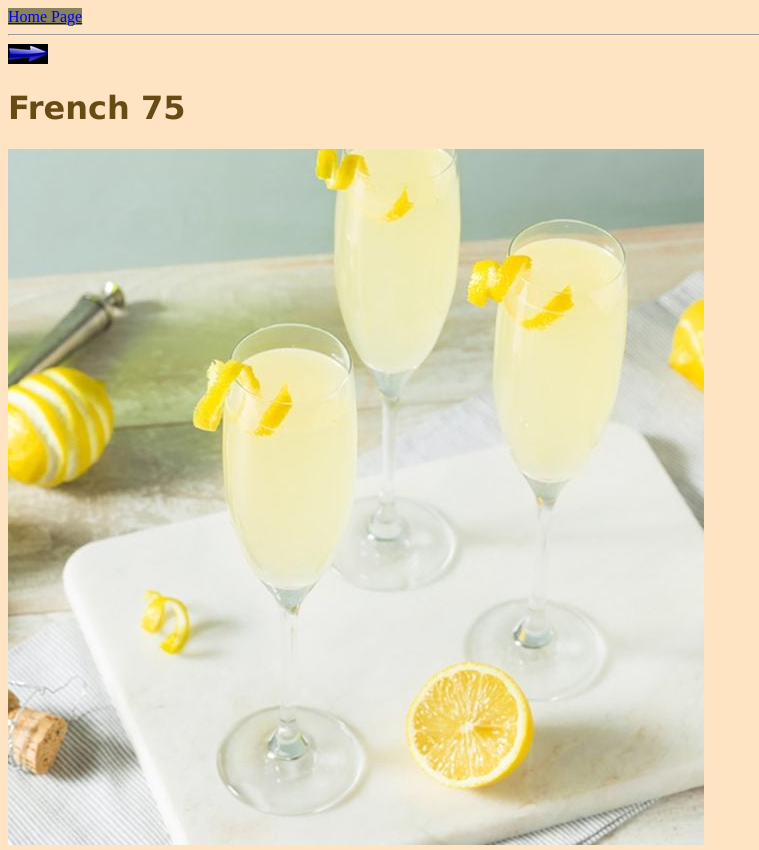
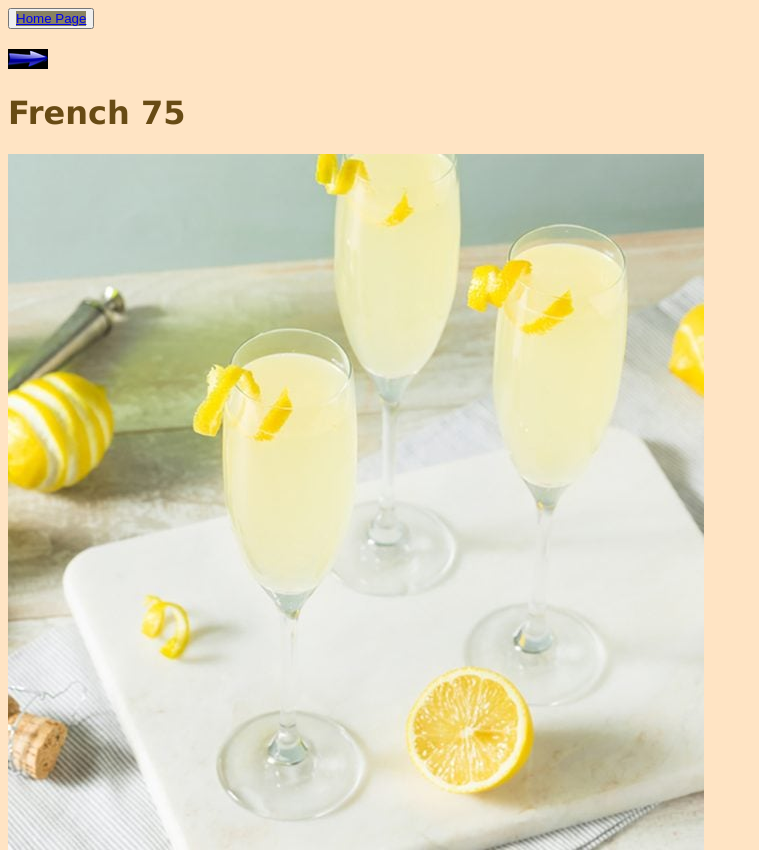
Before and after one commit to paulose610/recipes, a plain HTML site: page pages/french75.html in a window 1280 px wide. Shown: the top 850 px of the page, without its empty margins (0-759 px from the left). Drawn offline with Linux system fonts and the light colour scheme.

Commit message:
padding was done

```diff
--- a/pages/french75.html
+++ b/pages/french75.html
@@ -3,19 +3,20 @@
 <head>
     <meta charset="UTF-8">
     <title>french75</title>
-    <link rel="stylesheet" href="../style.css"
+    <link rel="stylesheet" href="../style.css">
 </head>
 <body class="bc1">
-    <a href="../index.html" id="hp">Home Page</a>
-    <hr>
+    <button><a href="../index.html" id="hp">Home Page</a></button>
+    <div class="arr">
     <a href="./pinacolada.html">
         <img src="../images/right.jpg" alt="an arrow indicating next page">
     </a>
+    </div>
     <h1 class="head">French 75</h1>
     <img src="../images/french75.jpg" alt="image of french 75">
     <p>
         French 75 was a drink created at Harry’s New York Bar,
-        which is located in Paris France, during WWI. The original
+        which is located in Paris France, during WWI.<br>The original
         version of the drink had a powerful kick, like French 75 mm
         artillery gun. The version here uses less gin.
     </p>
--- a/style.css
+++ b/style.css
@@ -14,3 +14,7 @@
     color: rgb(104, 75, 20);
     font-family: Verdana;
 }
+
+.arr {
+    margin: 20px 0px 0px 0px;
+}
```
Also changed, not shown: pages/gimlet.html (+3 -2 lines), pages/pinacolada.html (+3 -2 lines).
